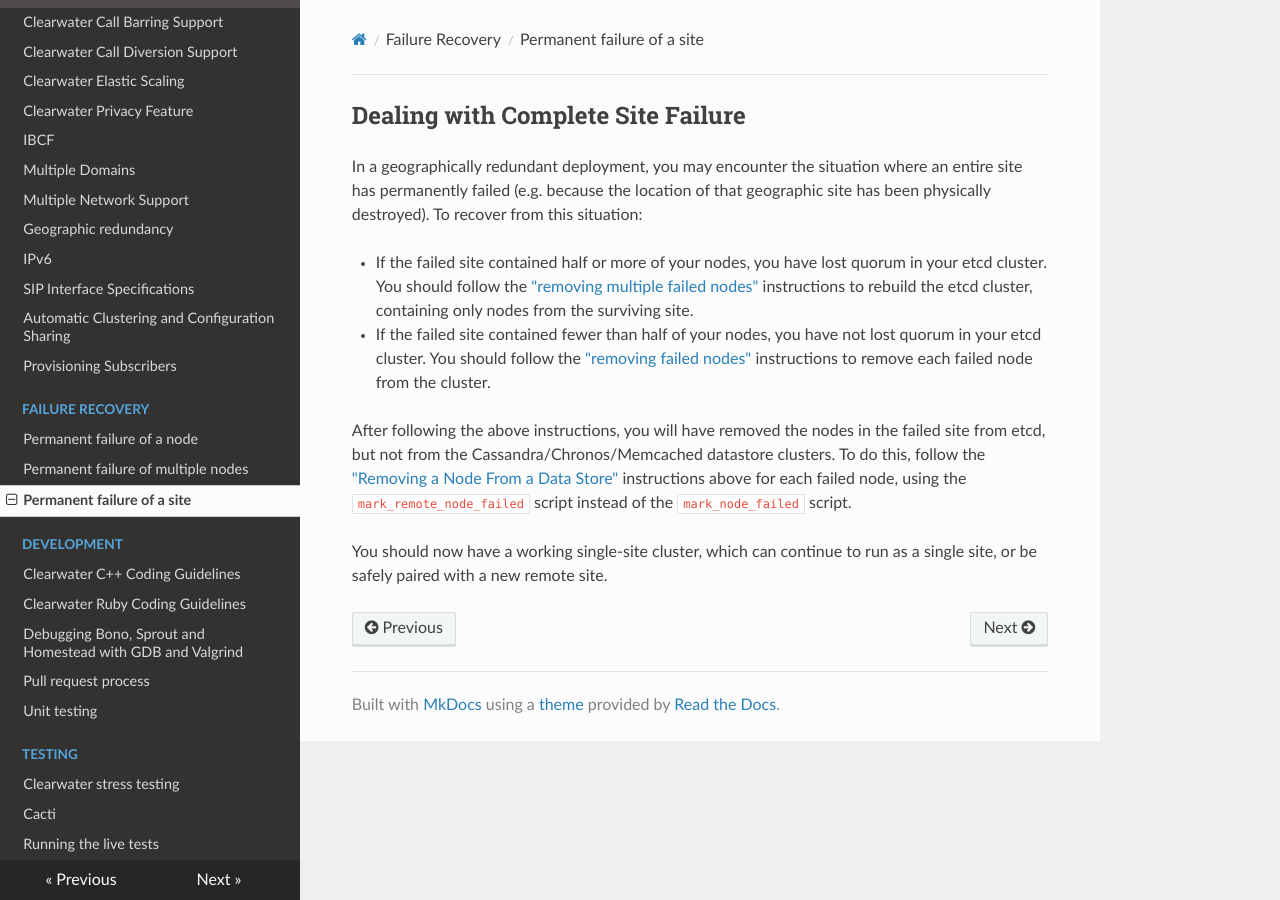
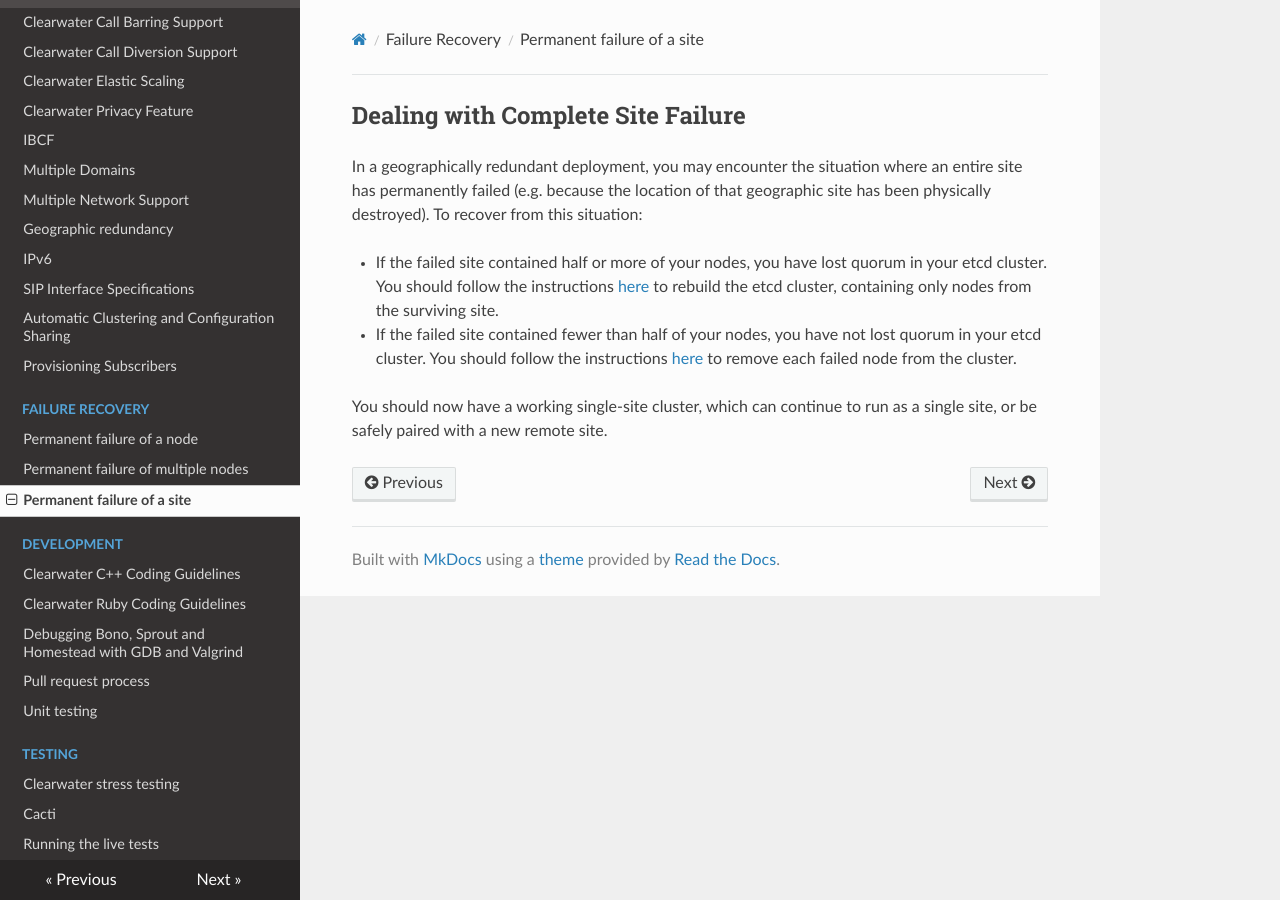
Before and after one commit to Metaswitch/clearwater-readthedocs, an MkDocs documentation site: the page built from docs/Handling_Site_Failure.md, in a window 1280 px wide. Built offline with MkDocs 1.6.1, drawn with Linux system fonts in a browser that asks for light colours; nearby versions of some CDN libraries; old or Windows-style settings are respelled for this version of MkDocs.

Commit message:
Fix up links

```diff
--- a/docs/Handling_Site_Failure.md
+++ b/docs/Handling_Site_Failure.md
@@ -5,20 +5,9 @@ an entire site has permanently failed (e.g. because the location of that
 geographic site has been physically destroyed). To recover from this situation:
 
 * If the failed site contained half or more of your nodes, you have lost
-  quorum in your etcd cluster. You should follow the ["removing multiple failed
-  nodes"](Handling_Multiple_Failed_Nodes.md) instructions to
-  rebuild the etcd cluster, containing only nodes from the surviving site.
+  quorum in your etcd cluster. You should follow the instructions [here](http://clearwater.readthedocs.io/en/latest/Handling_Multiple_Failed_Nodes.html) to rebuild the etcd cluster, containing only nodes from the surviving site.
 * If the failed site contained fewer than half of your nodes, you have not lost
-  quorum in your etcd cluster. You should follow the ["removing failed
-  nodes"](Handling_Failed_Nodes.md) instructions to
-  remove each failed node from the cluster.
-
-After following the above instructions, you will have removed the nodes in the
-failed site from etcd, but not from the Cassandra/Chronos/Memcached datastore
-clusters. To do this, follow the ["Removing a Node From a Data
-Store"](Handling_Failed_Nodes.md#removing-a-node-from-a-data-store)
-instructions above for each failed node, using the `mark_remote_node_failed`
-script instead of the `mark_node_failed` script.
+  quorum in your etcd cluster. You should follow the instructions [here](http://clearwater.readthedocs.io/en/latest/Handling_Failed_Nodes.html) to remove each failed node from the cluster.
 
 You should now have a working single-site cluster, which can continue to run as
 a single site, or be safely paired with a new remote site.
```
Also changed, not shown: docs/Handling_Failed_Nodes.md (+1 -1 lines), docs/Handling_Multiple_Failed_Nodes.md (+1 -1 lines).
